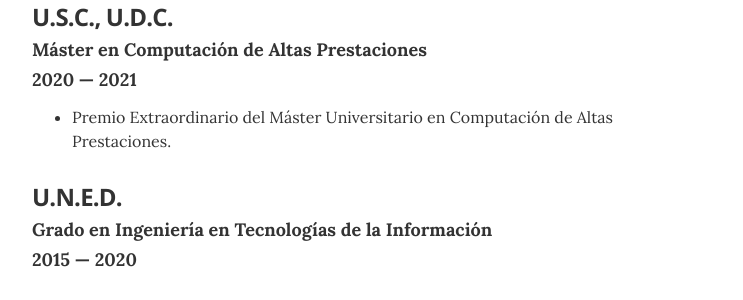
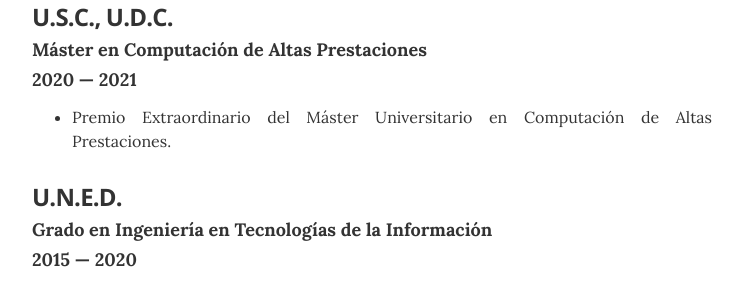
Before and after one commit to obocat/daniel_toranzo_perez, a Jekyll site: the page built from index.html, in a window 1280 px wide. Shown: the part 1411-1711 px from the top of the page, without its empty margins (268-1011 px from the left). Built offline with Jekyll 4.4.1, drawn with Linux system fonts in a browser that asks for light colours.

Commit message:
fix: item list justify

```diff
--- a/_sass/_resume.scss
+++ b/_sass/_resume.scss
@@ -173,6 +173,11 @@
     }
   }
 
+  .resume-item-list {
+    text-align: justify;
+    text-justify: inter-word;
+  }
+
   .resume-item-copy {
     text-align: justify;
     text-justify: inter-word;
```
